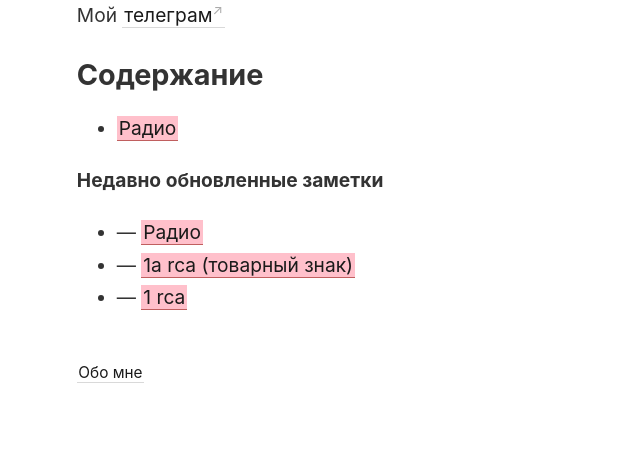
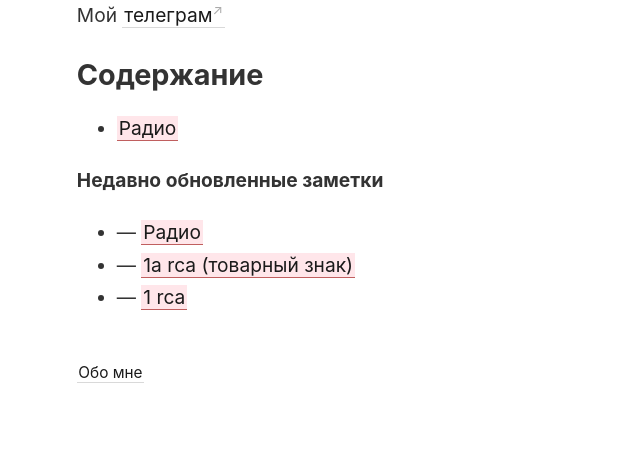
Before and after one commit to ffiKus/digitalgarden, a Jekyll site: the page built from _pages/index.md, in a window 1280 px wide. Shown: the part 619-1072 px from the top of the page, without its empty margins (0-640 px from the left). Built offline with Jekyll 4.4.1, drawn with Linux system fonts in a browser that asks for light colours.

Commit message:
Update link-previews.html

```diff
--- a/_includes/link-previews.html
+++ b/_includes/link-previews.html
@@ -2,7 +2,7 @@
 <style>
   content a.internal-link {
     border-color: #c05f5f;
-    background-color: #ffc0cb;
+    background-color: #ffe6ea;
   }
 
   #tooltip-wrapper {
```
